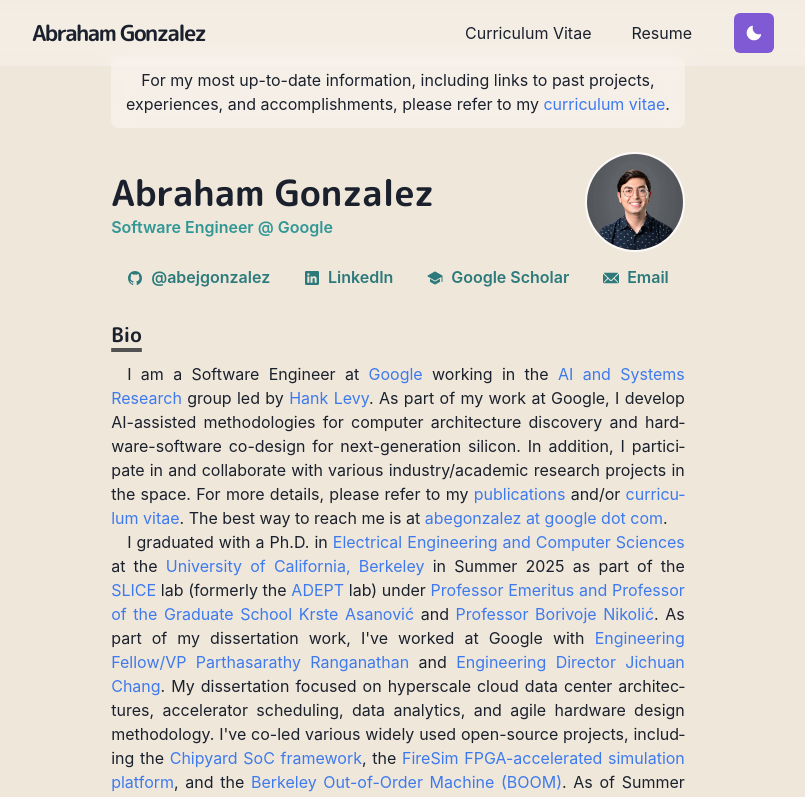
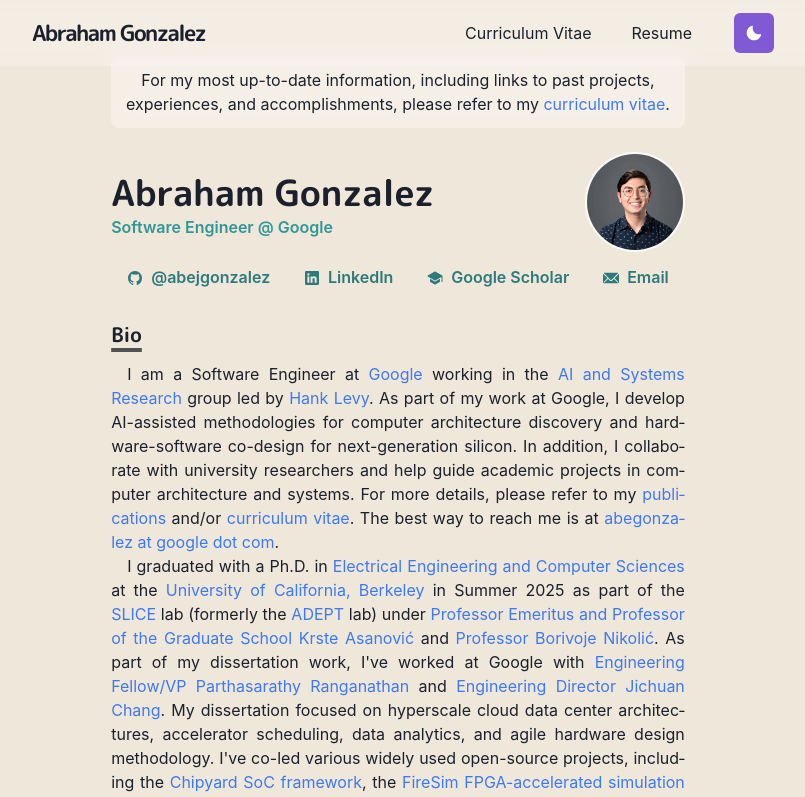
Before and after one commit to abejgonzalez/abejgonzalez.github.io, a Next.js app: page / in a window 1280 px wide. Shown: the top 797 px of the page, without its empty margins (242-1047 px from the left). Built offline with nearby package versions, Linux system fonts and the light colour scheme.

Commit message:
Update academic collaboration bio wording

```diff
--- a/pages/index.js
+++ b/pages/index.js
@@ -139,7 +139,7 @@
         <Paragraph>
           I am a Software Engineer at <Link as={NextLink} href="https://research.google/" passHref {...externalLinkProps}>Google</Link> working in the <Link as={NextLink} href="https://techsysinfra.google/research/" passHref {...externalLinkProps}>AI and Systems Research</Link> group led by <Link as={NextLink} href="https://techsysinfra.google/research/srg-staff/hank-levy/" passHref {...externalLinkProps}>Hank Levy</Link>.
           As part of my work at Google, I develop AI-assisted methodologies for computer architecture discovery and hardware-software co-design for next-generation silicon.
-          In addition, I participate in and collaborate with various industry/academic research projects in the space.
+          In addition, I collaborate with university researchers and help guide academic projects in computer architecture and systems.
           For more details, please refer to my <Link href="#publications">publications</Link> and/or <Link href="/documents/gonzalez-abraham-cv.pdf" {...externalLinkProps}>curriculum vitae</Link>.
           The best way to reach me is at <Link href="mailto:abegonzalez@google.com">abegonzalez at google dot com</Link>.
         </Paragraph>
```
